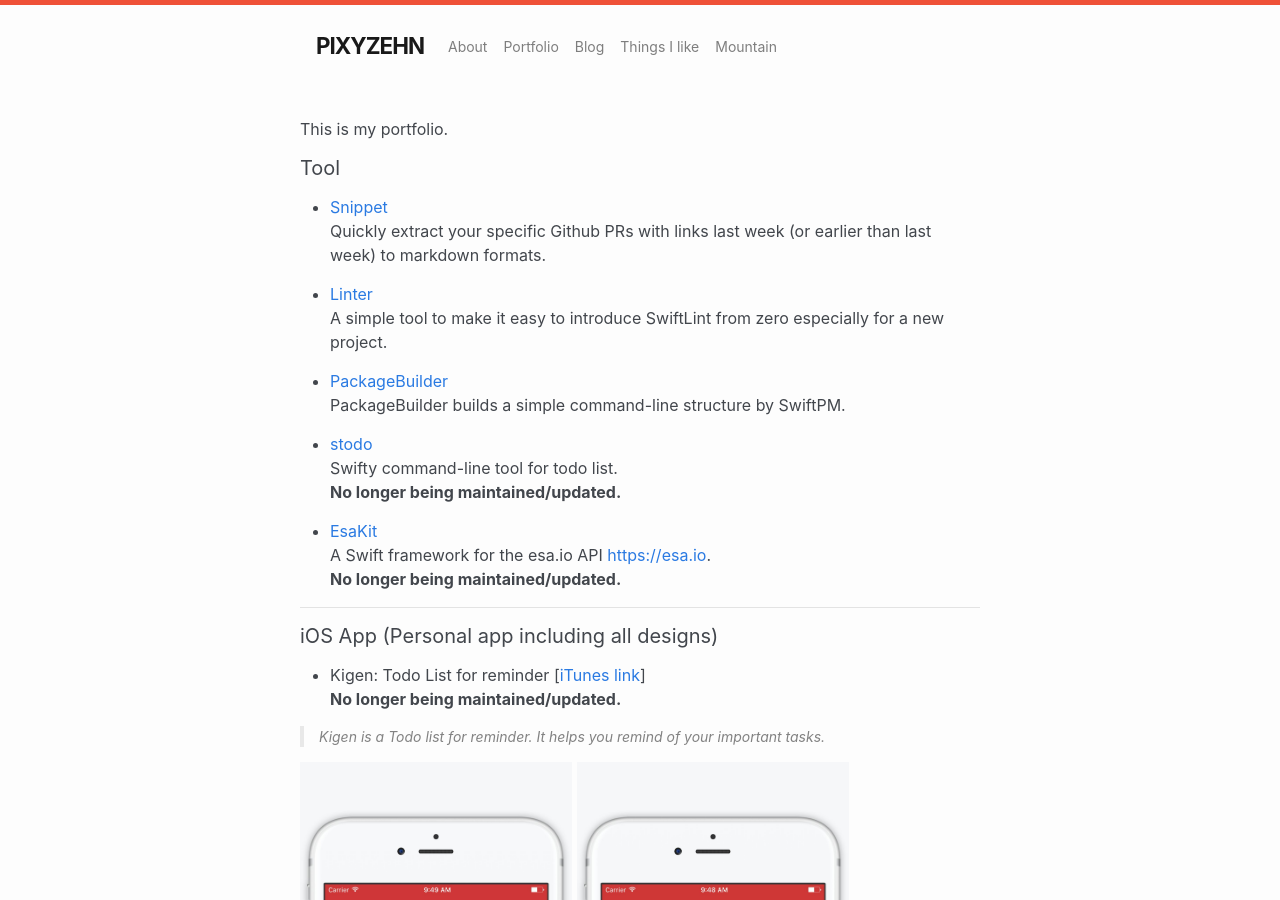
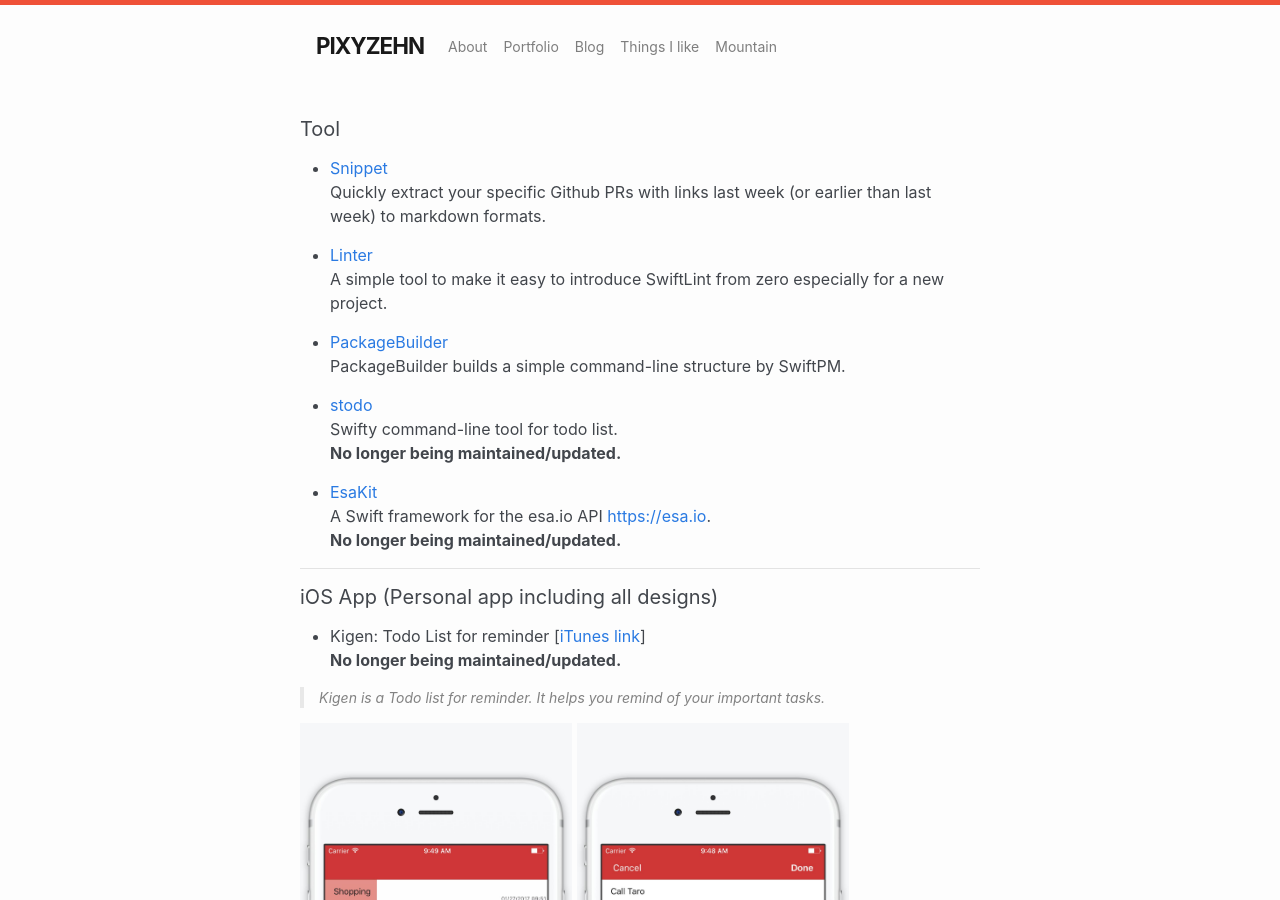
Before and after one commit to pixyzehn/pixyzehn.com, a Jekyll site: the page built from pages/portfolio.md, in a window 1280 px wide and 900 px high. Built offline with Jekyll 4.4.1, drawn with Linux system fonts in a browser that asks for light colours; nearby versions of some CDN libraries; library files that are not in the unit come from our copies.

```diff
--- a/_config.yml
+++ b/_config.yml
@@ -10,7 +10,6 @@ username: pixyzehn
 links:
   repo: 'https://github.com/pixyzehn/pixyzehn.com'
   github: 'https://github.com/pixyzehn'
-  twitter: 'https://twitter.com/pixyzehn'
   linkedin: 'https://www.linkedin.com/in/pixyzehn'
   rss: 'https://pixyzehn.com/feed.xml'
 
--- a/_includes/contact_follow.html
+++ b/_includes/contact_follow.html
@@ -2,7 +2,6 @@
     <div class="social-icons mx-auto">
         <ul class="mx-auto">
             <li><a href="{{ site.links.github }}" title="Follow me on Github"><i class="fa fa-2x fa-github" aria-hidden="true"></i></a></li>
-            <li><a href="{{ site.links.twitter }}" title="Follow me on Twitter"><i class="fa fa-2x fa-twitter" aria-hidden="true"></i></a></li>
             <li><a href="{{ site.links.linkedin }}" title="Connect with me on LinkedIn"><i class="fa fa-2x fa-linkedin" aria-hidden="true"></i></a></li>
         </ul>
     </div>
--- a/pages/portfolio.md
+++ b/pages/portfolio.md
@@ -3,8 +3,6 @@ layout: page
 title: Portfolio
 permalink: /portfolio/
 ---
-
-This is my portfolio.
 
 #### Tool
 
```
